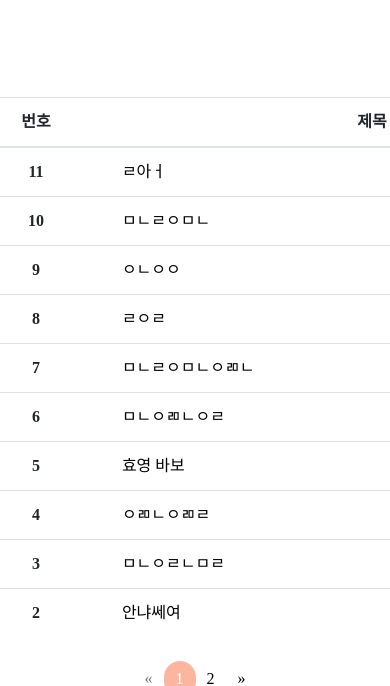
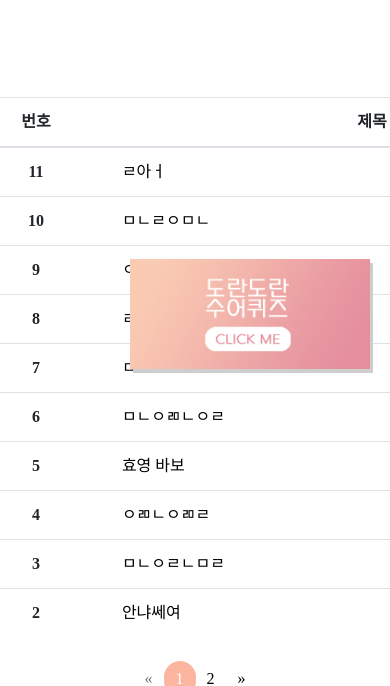
Before and after one commit to hyeriyang/doranProject, a Django app: page /board/ in a window 390 px wide; the page is wider, and only the part inside the window is pictured. Shown: the part 311-997 px from the top of that part. Run offline with Django 3.2, Linux system fonts and the light colour scheme; a user stored in the database is signed in; data comes from the database, SQL or seed files in the repository; both versions use the stored data as it was after the commit; parts of the project's set-up code (start-up, migrations or seed data) failed here and were passed over; some libraries are stand-ins or nearby versions; some web fonts are replaced.

Commit message:
어바웃 수정

```diff
--- a/board/templates/bhome.html
+++ b/board/templates/bhome.html
@@ -208,6 +208,26 @@ form:hover .fa{
     input[type=search]{
       padding-left:15px;
     }
+
+  .banner {
+    position:absolute;
+    position:fixed;
+    top:480px;
+    right:-170px;
+  }
+
+    .banner img {
+  box-shadow: 3px 4px 0px #cecece;
+  width:240px;
+  height:110px;
+  float:right;
+  right:-400px;
+  top:-440px;
+  cursor: pointer;
+  float:right;
+  margin-right:190px;
+  margin-top:90px;
+}
   </style>
   </head>
 
@@ -219,7 +239,7 @@ alert("로그인 후 이용가능합니다.");
 window.location.href="../user/login";
 </script>
 {% endif %}
-
+{% load staticfiles %}
 <br>
 <table class="pt" width=700>
     <tr>
@@ -288,6 +308,9 @@ window.location.href="../user/login";
   </ul>
 </nav>
 {% endif %}
+<div class="banner">
+    <a href="{% url 'quiz' %}"><img class="bannerimg" src="{% static 'img/배너2.png' %}"></a>
+  </div>
 </body>
 </html>
 {% endblock %}
```
Also changed, not shown: main/templates/about.html (+9 -3 lines), main/templates/base.html (+13 -13 lines), board/static/img/배너2.png (added), db.sqlite3.
